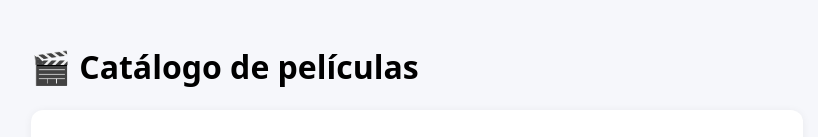
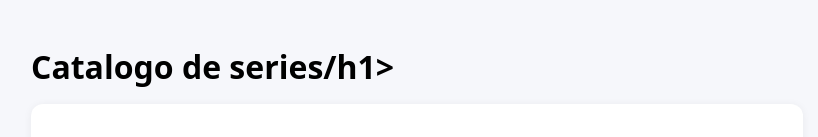
Before and after one commit to rodririvero2007/Act_Eval_2_Git_Catalago, a plain HTML site: page index.html in a window 1280 px wide. Shown: the top 137 px of the page, without its empty margins (223-1041 px from the left). Drawn offline with Linux system fonts and the light colour scheme.

Commit message:
Update index.html

```diff
--- a/index.html
+++ b/index.html
@@ -8,7 +8,7 @@
 </head>
 <body>
   <main class="container">
-    <h1>🎬 Catálogo de películas</h1>
+    <h1>Catalogo de series/h1>
 
     <section class="panel">
       <label class="label">Título</label>
```
